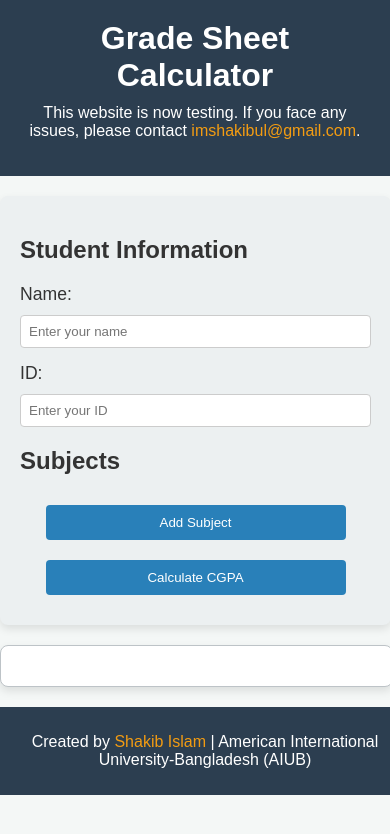
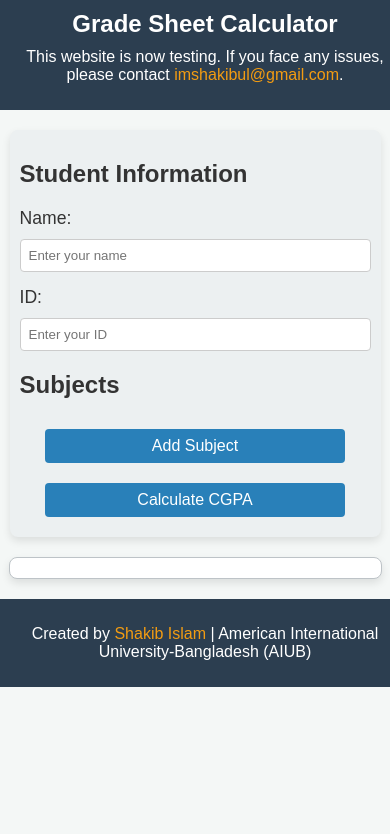
Before and after one commit to imShakibul/Grade-Calculator, a plain HTML site: page index.html in a window 390 px wide. Drawn offline with Linux system fonts and the light colour scheme.

Commit message:
Update styles.css

```diff
--- a/styles.css
+++ b/styles.css
@@ -5,6 +5,9 @@ body {
     color: #333;
     margin: 0;
     padding: 0;
+    overflow-x: hidden;
+    width: 100%;
+    box-sizing: border-box;
 }
 
 /* Header Styling */
@@ -13,6 +16,7 @@ header {
     color: white;
     padding: 20px;
     text-align: center;
+    width: 100%;
 }
 
 header h1 {
@@ -231,6 +235,7 @@ footer a:hover {
 
     .subject-entry input {
         margin-bottom: 10px;
+        width: 100%;
     }
 
     .btn-container {
@@ -245,3 +250,18 @@ footer a:hover {
         margin-bottom: 10px;
     }
 }
+
+@media (max-width: 480px) {
+    header, footer, .input-section, .result-section {
+        padding: 10px;
+    }
+
+    header h1, .result-section h2 {
+        font-size: 1.5em;
+    }
+
+    button {
+        font-size: 1em;
+        padding: 8px 16px;
+    }
+}
```
